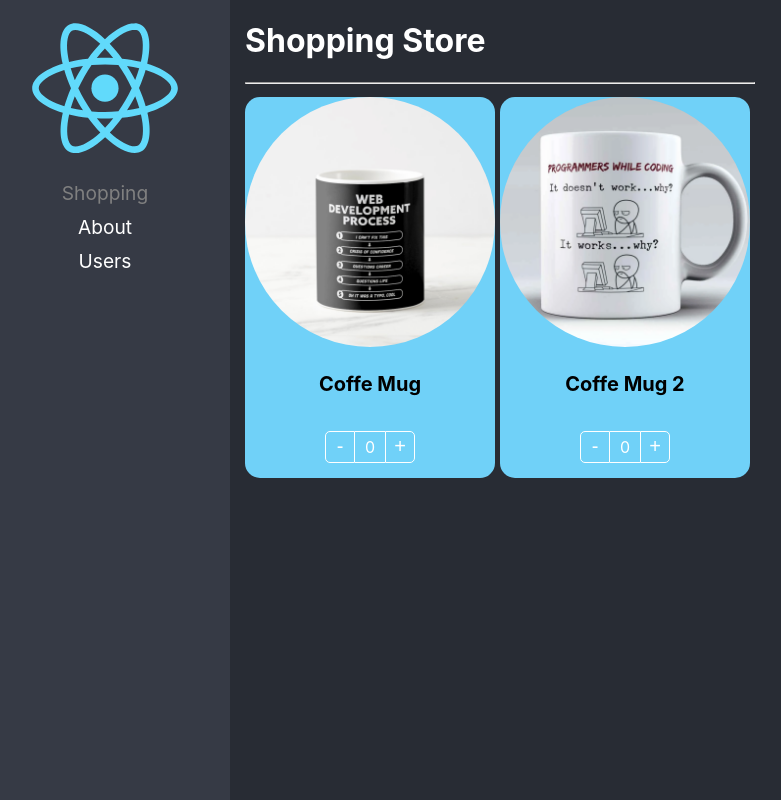
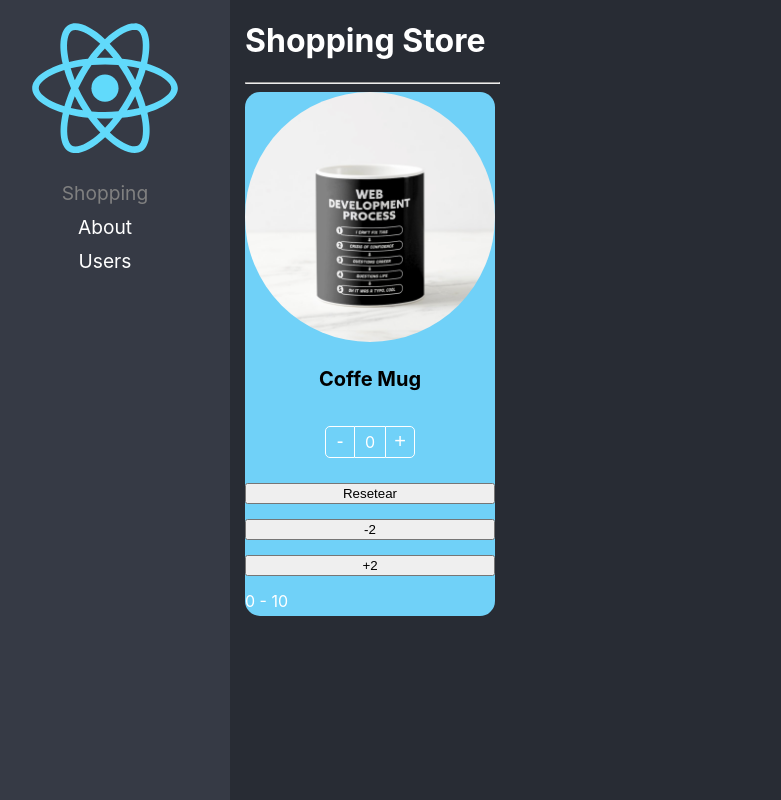
Before and after one commit to dfalla/react-adv, a React (Create React App) app: page /home in a window 1280 px wide. Shown: the whole page, without its empty margins (20-801 px from the left). Built offline with nearby package versions, Linux system fonts and the light colour scheme.

Commit message:
Component state initializer completo

```diff
--- a/src/02-compound-patterns/components/ProductButtons.tsx
+++ b/src/02-compound-patterns/components/ProductButtons.tsx
@@ -1,4 +1,4 @@
-import { CSSProperties, useContext } from "react"
+import { CSSProperties, useCallback, useContext } from "react"
 import { ProductContext } from "./ProductCard"
 
 import styles from '../styles/styles.module.css'
@@ -9,7 +9,13 @@
 }
 
 export const ProductButtons = ({ className, style }: Props) => {
-    const { counter, increaseBy } = useContext(ProductContext);
+    const { counter, increaseBy, maxCount } = useContext(ProductContext);
+
+    const isMaxReached = useCallback(
+      () => !!maxCount && counter === maxCount,
+      [counter, maxCount],
+    )
+
 
     return (
         <div className={`${styles.buttonsContainer} ${className}`} style={style}>
@@ -21,7 +27,7 @@
             </button>
               <span className={styles.countLabel} >{ counter }</span>
             <button
-                className={ styles.buttonAdd}
+                className={ `${styles.buttonAdd} ${isMaxReached() && styles.disabled}`}
                 onClick={ ()=>increaseBy(+1) }
             >
                 +
--- a/src/02-compound-patterns/components/ProductCard.tsx
+++ b/src/02-compound-patterns/components/ProductCard.tsx
@@ -1,36 +1,47 @@
 import { createContext, ReactElement, CSSProperties } from 'react'
 
 import { useProduct } from '../hooks/useProduct';
-import { onChangeArgs, Product, ProductContextProps } from '../interfaces/interfaces';
+import { InitialValues, onChangeArgs, Product, ProductContextProps, ProductCardHandlers } from '../interfaces/interfaces';
 import styles from '../styles/styles.module.css'
 
 export const ProductContext = createContext({} as ProductContextProps)
 
 const { Provider } = ProductContext;
 
-
 export interface Props {
-    children: ReactElement | ReactElement[];
+    // children: ReactElement | ReactElement[];
+    children: (args: ProductCardHandlers) => JSX.Element
     className?: string;
     product: Product;
+    initialValues?: InitialValues;
     style?: CSSProperties;
+    value?: number;
     onChange?: (args: onChangeArgs) => void;
-    value?: number;
 }
 
-export const ProductCard = ({ children, product, className, style, onChange, value }: Props) => {
-    const { counter, increaseBy } = useProduct({ onChange, product, value })
+export const ProductCard = ({ children, product, className, style, onChange, value, initialValues }: Props) => {
+    const { counter, increaseBy, maxCount, isMaxCountReached, reset } = useProduct({ onChange, product, value, initialValues })
 
     return (
     <Provider
         value={{
             counter,
             product,
-            increaseBy
+            increaseBy,
+            maxCount
         }}
     >
             <div className={`${styles.productCard} ${className}`} style={ style }>
-            { children }
+                { children({
+                        count: counter,
+                        maxCount,
+                        isMaxCountReached,
+                        product,
+                        increaseBy,
+                        reset
+                    })
+
+                }
         </div>
     </Provider>
   )
--- a/src/02-compound-patterns/hooks/useProduct.ts
+++ b/src/02-compound-patterns/hooks/useProduct.ts
@@ -1,31 +1,48 @@
 import { useEffect, useRef, useState } from "react";
-import { Product, onChangeArgs } from '../interfaces/interfaces';
+import { Product, onChangeArgs, InitialValues } from '../interfaces/interfaces';
 
 interface useProductArgs {
+    initialValues?: InitialValues;
     product: Product;
+    value?: number;
     onChange?: (args: onChangeArgs) => void;
-    value?: number;
 }
 
-export const useProduct = ({ product, onChange, value = 0 }: useProductArgs ) => {
-    const [counter, setCounter] = useState(value);
+export const useProduct = ({ product, onChange, value = 0, initialValues }: useProductArgs ) => {
+    const [counter, setCounter] = useState<number>(initialValues?.count || value);
+
+    const isMounted = useRef(false);
+
 
     const increaseBy = (value: number) => {
 
-        const newCounter = Math.max(counter + value, 0)
+        let newValue = Math.max(counter + value, 0)
 
-        setCounter(newCounter);
-        onChange && onChange({count: newCounter, product})
+        if (initialValues?.maxCount) {
+            newValue = Math.min(newValue, initialValues.maxCount)
+        }
+
+        setCounter(newValue);
+        onChange && onChange({count: newValue, product})
     }
 
+    const reset = () => {
+        setCounter(initialValues?.count || value )
+    }
 
     useEffect(() => {
+        if ( !isMounted.current ) return;
         setCounter(value)
     }, [value]);
 
+
+
     return {
         counter,
-        increaseBy
+        maxCount: initialValues?.maxCount,
+        isMaxCountReached: !!initialValues?.count && initialValues.maxCount === counter,
+        increaseBy,
+        reset
     }
 
 }
--- a/src/02-compound-patterns/pages/ShoppingPage.tsx
+++ b/src/02-compound-patterns/pages/ShoppingPage.tsx
@@ -1,54 +1,30 @@
-import { useState } from 'react';
 import { ProductCard, ProductButtons, ProductImage, ProductTitle } from '../components'
-import { useShoppingCart } from '../hooks/useShoppingCart';
-import { Product } from '../interfaces/interfaces';
 
 
 import '../styles/custom-styles.css';
 
-const product1 = {
+const product = {
     id: '1',
     title: 'Coffe Mug',
     img: './coffee-mug.png'
 }
 
-const product2 = {
-    id: '2',
-    title: 'Coffe Mug 2',
-    img: './coffee-mug2.png'
-}
-
-const products: Product[] = [product1, product2];
-
-
 
 export const ShoppingPage = () => {
-
-
-    const { shoppingCart, onProductCountChange } = useShoppingCart()
-
-
 
     return (
     <div>
         <h1>Shopping Store</h1>
         <hr />
 
-
-        <div
-            style={{
-                display: 'flex',
-                flexDirection: 'row'
-            }}
-        >
-            {
-                products.map((product) => (
         <ProductCard
             key={product.id}
             product={product}
             className='bg-dark text-white'
-                        onChange={onProductCountChange}
-                        value={ shoppingCart[product.id]?.count || 0 }
+            initialValues={{
+                count: 0,
+                maxCount: 10
+            }}
             style={{
                 display: 'flex',
                 flexDirection: 'column',
@@ -56,6 +32,10 @@
                 backgroundColor: '#70D1F8'
             }}
         >
+
+            {
+                ({count, increaseBy, isMaxCountReached, reset, maxCount }) => (
+                    <>
                         <ProductImage
                             className='image'
                             style={{
@@ -76,43 +56,34 @@
                                 justifyContent: 'center'
                             }}
                         />
-                    </ProductCard>
+                        <button
+                            onClick={ reset }
+                        >
+                            Resetear
+                        </button>
 
-                ))
+                        <button
+                            onClick={() => increaseBy(-2)}
+                        >
+                            -2
+                        </button>
+
+                        {
+                            (!isMaxCountReached && <button onClick={() => increaseBy(+2)} > +2 </button>)
 
                         }
 
-
-        </div>
+                        <span> {count} - { maxCount }</span>
 
 
-        <div className="shopping-cart">
+                    </>
 
-            {
-                Object.entries(shoppingCart).map(([key, product]) => (
-                    <ProductCard
-                        key={ key }
-                        product={product}
-                        className='bg-dark text-white'
-                        onChange={ onProductCountChange }
-                        value={product.count}
-                        style={{
-                            display: 'flex',
-                            flexDirection: 'column',
-                            width: '100px'
-                        }}
-                    >
-                        <ProductImage
-                            className='image'
-                        />
-                        <ProductButtons
-                            className='custom-bottons'
-                        />
-                    </ProductCard>
-                ))
+                )
+
+
             }
 
-        </div>
+        </ProductCard>
     </div>
   )
 }
--- a/src/02-compound-patterns/styles/styles.module.css
+++ b/src/02-compound-patterns/styles/styles.module.css
@@ -60,3 +60,9 @@
 .buttonAdd:hover {
     background-color: rgba(0, 0, 0, 0.1);
 }
+
+.disabled{
+    border-color: grey !important;
+    border-left: 1px solid white !important;
+    color: grey !important;
+}
```
Also changed, not shown: src/02-compound-patterns/interfaces/interfaces.ts (+18 -2 lines). Lines whose indentation alone changed are shown as unchanged.
